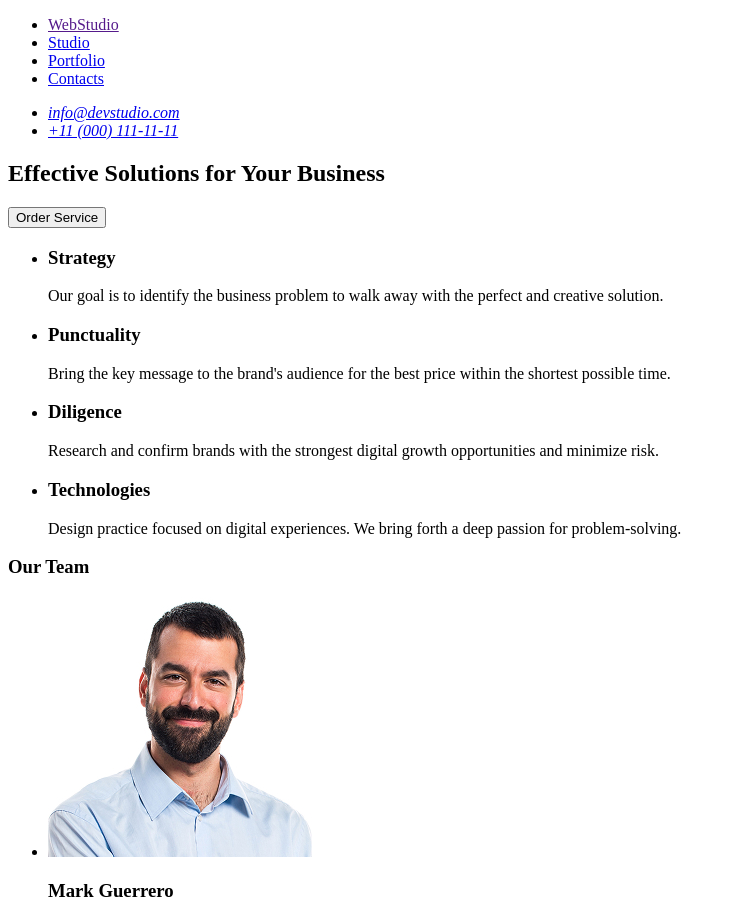
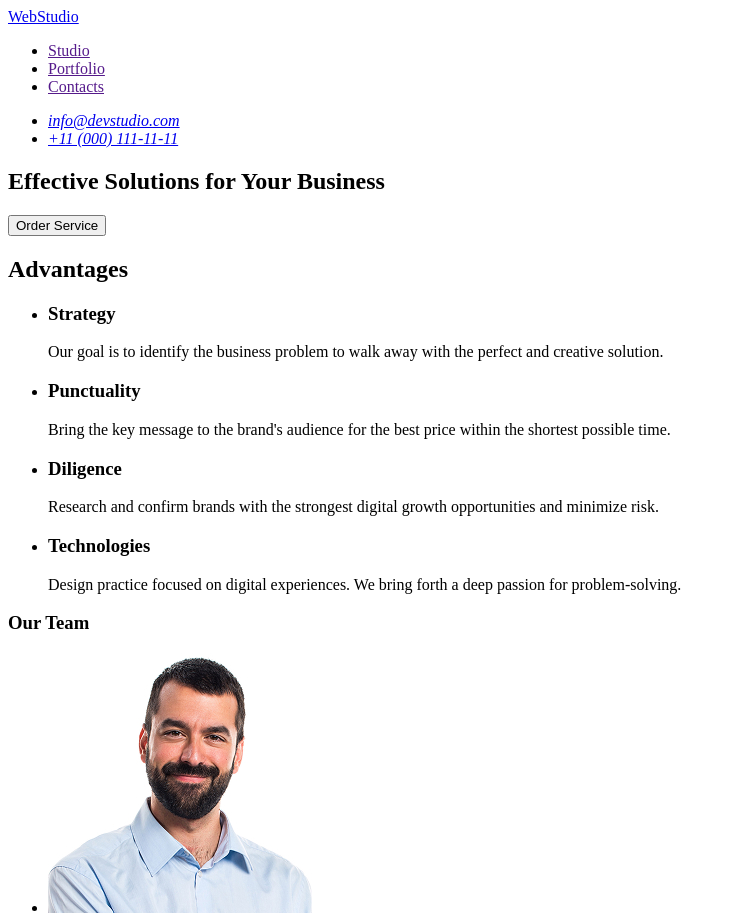
Before and after one commit to KaterynaBlinova-1995/goit-markup-hw-01, a plain HTML site: page index.html in a window 1280 px wide. Shown: the top 916 px of the page, without its empty margins (0-736 px from the left). Drawn offline with Linux system fonts and the light colour scheme.

Commit message:
changes in html

```diff
--- a/index.html
+++ b/index.html
@@ -8,14 +8,13 @@
   <body>
     <header>
       <nav>
+        <a href="./index.html">WebStudio</a>
         <ul>
-          <li><a href="">WebStudio</a></li>
+          <li><a href="">Studio</a></li>
 
-          <li><a href="./index.html">Studio</a></li>
+          <li><a href="">Portfolio</a></li>
 
-          <li><a href="./index.html">Portfolio</a></li>
-
-          <li><a href="./index.html">Contacts</a></li>
+          <li><a href="">Contacts</a></li>
         </ul>
       </nav>
       <address>
@@ -31,6 +30,7 @@
         <button type="button">Order Service</button>
       </section>
       <section>
+        <h2>Advantages</h2>
         <ul>
           <li>
             <h3>Strategy</h3>
```
